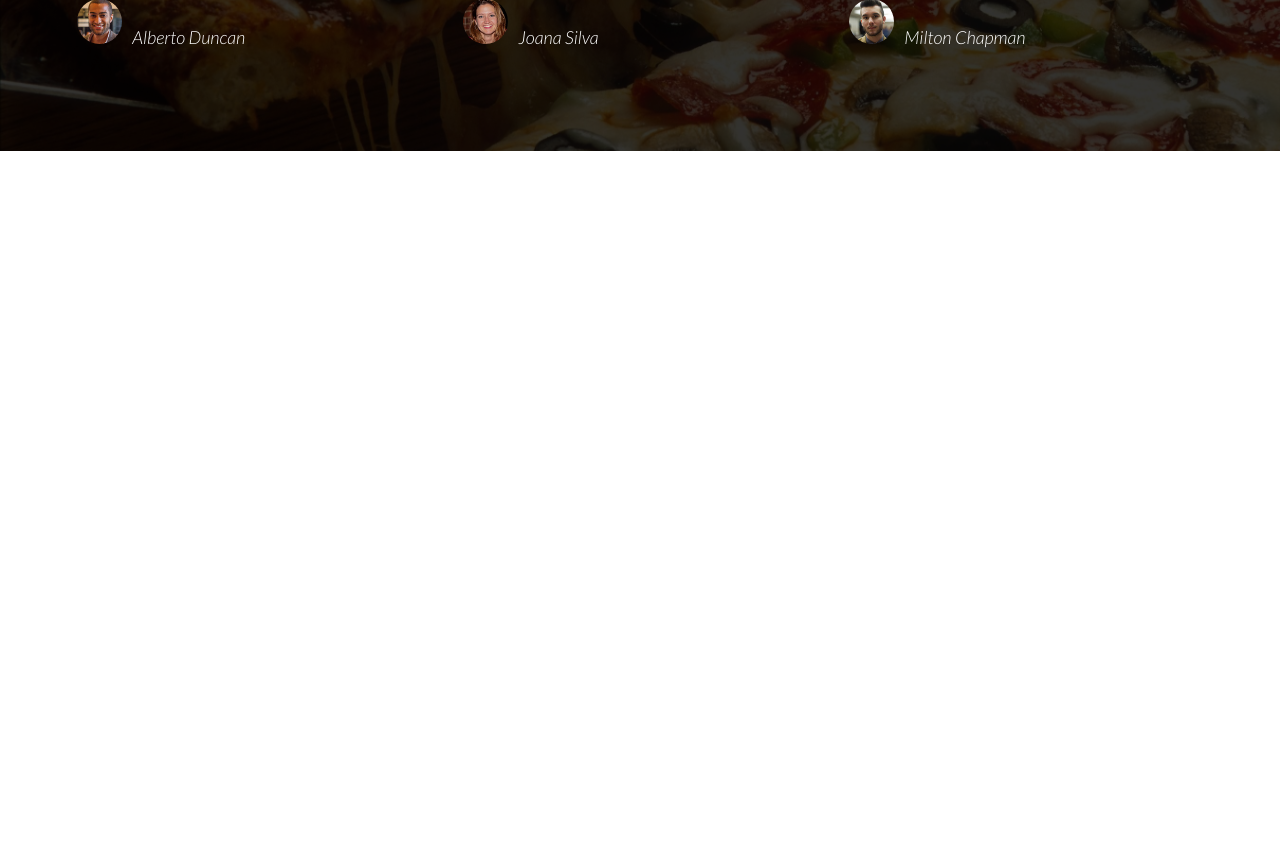
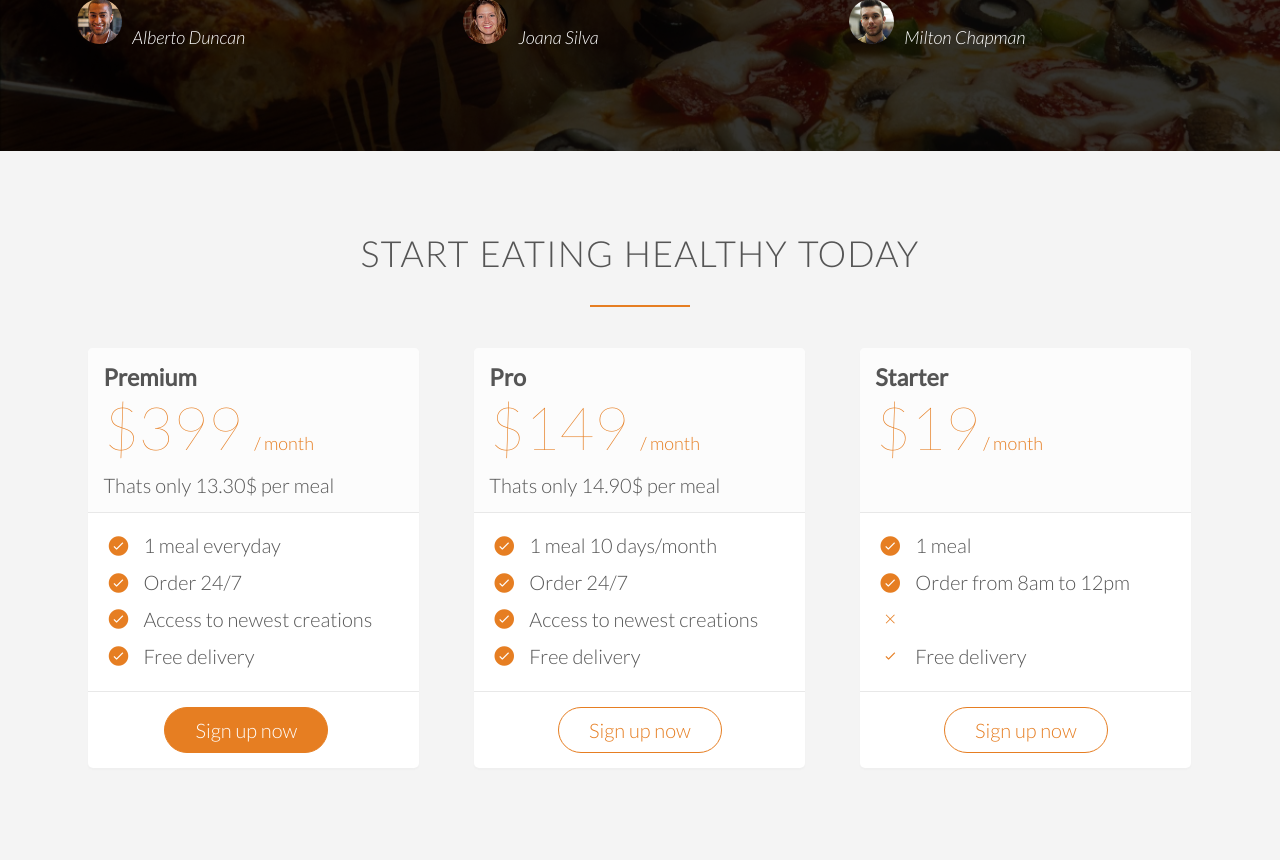
Before and after one commit to omeiregman/omnifood, a PHP site: page / in a window 1280 px wide. Shown: the part 3563-4423 px from the top of the page. Before the commit the page ends 3714 px from the top, so only its background shows below. Run offline with PHP 8.4, Linux system fonts and the light colour scheme; some web fonts are replaced.

Commit message:
Added pricing section

```diff
--- a/home.html
+++ b/home.html
@@ -1,6 +1,7 @@
 <!DOCTYPE HTML>
 
 <html>
+
 <head>
 	<meta name="viewport" content="width=device-width, initial-scale=1.0" />
 	<link rel="stylesheet" type="text/css" href="resources/css/style.css">
@@ -11,6 +12,7 @@
 	<link rel="stylesheet" type="text/css" href="vendors/css/ionicons.min.css">
 	<title>Omnifood</title>
 </head>
+
 <body>
 	<header>
 		<nav>
@@ -111,7 +113,7 @@
 		<div class="row">
 			<h2>How it works &mdash; Simple as 1, 2, 3</h2>
 		</div>
-        <div class="row" >
+		<div class="row">
 			<div class="col span-1-of-2 steps-box">
 				<img src="resources/img/app-iPhone.png" class="app-screen">
 			</div>
@@ -144,12 +146,10 @@
 				<img src="resources/img/lagos0.jpg" alt="lagos">
 				<h3>Lagos</h3>
 				<div class="city-features">
-                <i class="ion-ios-person icon-small"></i>
-                1600+ happy eaters
+					<i class="ion-ios-person icon-small"></i> 1600+ happy eaters
 				</div>
 				<div class="city-features">
-                <i class="ion-ios-star icon-small"></i>
-                60+ top chefs
+					<i class="ion-ios-star icon-small"></i> 60+ top chefs
 				</div>
 				<div class="city-features">
 					<i class="ion-social-twitter icon-small"></i>
@@ -160,12 +160,10 @@
 				<img src="resources/img/san-francisco.jpg" alt="san francisco">
 				<h3>San Francisco</h3>
 				<div class="city-features">
-                <i class="ion-ios-person icon-small"></i>
-                3700+ happy eaters
+					<i class="ion-ios-person icon-small"></i> 3700+ happy eaters
 				</div>
 				<div class="city-features">
-                <i class="ion-ios-star icon-small"></i>
-                160+ top chefs
+					<i class="ion-ios-star icon-small"></i> 160+ top chefs
 				</div>
 				<div class="city-features">
 					<i class="ion-social-twitter icon-small"></i>
@@ -176,12 +174,10 @@
 				<img src="resources/img/berlin.jpg" alt="berlin">
 				<h3>Berlin</h3>
 				<div class="city-features">
-                <i class="ion-ios-person icon-small"></i>
-                5600+ happy eaters
+					<i class="ion-ios-person icon-small"></i> 5600+ happy eaters
 				</div>
 				<div class="city-features">
-                <i class="ion-ios-star icon-small"></i>
-                450+ top chefs
+					<i class="ion-ios-star icon-small"></i> 450+ top chefs
 				</div>
 				<div class="city-features">
 					<i class="ion-social-twitter icon-small"></i>
@@ -192,12 +188,10 @@
 				<img src="resources/img/london.jpg" alt="london">
 				<h3>Lisbon</h3>
 				<div class="city-features">
-                <i class="ion-ios-person icon-small"></i>
-                1900+ happy eaters
+					<i class="ion-ios-person icon-small"></i> 1900+ happy eaters
 				</div>
 				<div class="city-features">
-                <i class="ion-ios-star icon-small"></i>
-                650+ top chefs
+					<i class="ion-ios-star icon-small"></i> 650+ top chefs
 				</div>
 				<div class="city-features">
 					<i class="ion-social-twitter icon-small"></i>
@@ -232,11 +226,107 @@
 			</div>
 		</div>
 	</section>
+
+	<section class="section-plans">
+		<div class="row">
+			<h2>Start eating healthy today</h2>
+		</div>
+		<div class="row">
+			<div class="col span-1-of-3">
+				<div class="plan-box">
+					<div>
+						<h3>Premium</h3>
+						<p class="plan-price">$399 <span>/ month</span></p>
+						<p class="price-per-meal">Thats only 13.30$ per meal</p>
+					</div>
+					<div>
+						<ul>
+							<li><i class="ion-ios-checkmark icon-small"></i>1 meal everyday</li>
+							<li><i class="ion-ios-checkmark icon-small"></i>Order 24/7</li>
+							<li><i class="ion-ios-checkmark icon-small"></i>Access to newest creations</li>
+							<li><i class="ion-ios-checkmark icon-small"></i>Free delivery</li>
+						</ul>
+					</div>
+					<div>
+						<a href="" class="btn btn-full">Sign up now</a>
+					</div>
+				</div>
+			</div>
+			<div class="col span-1-of-3">
+				<div class="plan-box">
+					<div>
+						<h3>Pro</h3>
+						<p class="plan-price">$149 <span>/ month</span></p>
+						<p class="price-per-meal">Thats only 14.90$ per meal</p>
+					</div>
+					<div>
+						<ul>
+							<li><i class="ion-ios-checkmark icon-small"></i>1 meal 10 days/month</li>
+							<li><i class="ion-ios-checkmark icon-small"></i>Order 24/7</li>
+							<li><i class="ion-ios-checkmark icon-small"></i>Access to newest creations</li>
+							<li><i class="ion-ios-checkmark icon-small"></i>Free delivery</li>
+						</ul>
+					</div>
+					<div>
+						<a href="" class="btn btn-ghost">Sign up now</a>
+					</div>
+				</div>
+			</div>
+			<div class="col span-1-of-3">
+				<div class="plan-box">
+					<div>
+						<h3>Starter</h3>
+						<p class="plan-price">$19<span> / month</span></p>
+						<p class="plan-price-meal">&nbsp;</p>
+					</div>
+					<div>
+						<ul>
+							<li><i class="ion-ios-checkmark icon-small"></i>1 meal</li>
+							<li><i class="ion-ios-checkmark icon-small"></i>Order from 8am to 12pm</li>
+							<li><i class="ion-ios-close-empty icon-small"></i></li>
+							<li><i class="ion-ios-checkmark-empty icon-small"></i>Free delivery</li>
+						</ul>
+					</div>
+					<div>
+						<a href="" class="btn btn-ghost">Sign up now</a>
+					</div>
+				</div>
+			</div>
+
+		</div>
+	</section>
 </body>
+
 </html>
 
 
 <!--
+Section 6: Sign up and pricing plans
+Title: Start eating healthy today
+
+Plan 1: Premium
+399$ per month
+That’s only 13.30$ per meal
+1 meal every day
+Order 24/7
+Access to newest creations
+Free delivery
+
+
+Plan 2: Pro
+149$ per month
+That’s only 14.90$ per meal
+1 meal 10 days/month
+Order 24/7
+Access to newest creations
+Free delivery
+
+
+Plan 3: Starter
+19$ per meal
+1 meal
+Order from 8 am to 12 pm
+Free delivery
 
 
 
--- a/resources/css/style.css
+++ b/resources/css/style.css
@@ -369,3 +369,56 @@ cite img {
     margin-right: 10px;
 
 }
+
+
+/*------------------------*/
+/*SIGN UP*/
+/*----------------------*/
+
+.section-plans {
+	background-color: #f4f4f4;
+}
+
+.plan-box {
+	background-color: white;
+	border-radius: 5px;
+	width: 90%;
+	margin-left: 5%;
+	box-shadow: 0 2px 2px #efefef;
+}
+
+.plan-box div {
+	padding: 15px;
+	border-bottom: 1px solid #e8e8e8;
+}
+
+.plan-box div:last-child {
+	text-align: center;
+	border: 0;
+}
+.plan-box div:first-child {
+	background-color: #fcfcfc;
+	border-top-left-radius: 5px;
+	border-top-right-radius: 5px;
+}
+
+.plan-price {
+	font-size: 300%;
+	margin-bottom: 10px;
+	font-weight: 100;
+	color: #e67e22;
+}
+.plan-price span {
+	font-size: 30%;
+	font-weight: 300;
+}
+.price-plan-meal {
+	font-size: 80%;
+}
+ .plan-box ul {
+	 list-style: none;
+ }
+
+ .plan-box ul li {
+	 padding: 5px 0;
+ }
```
Lines whose indentation alone changed are shown as unchanged.
